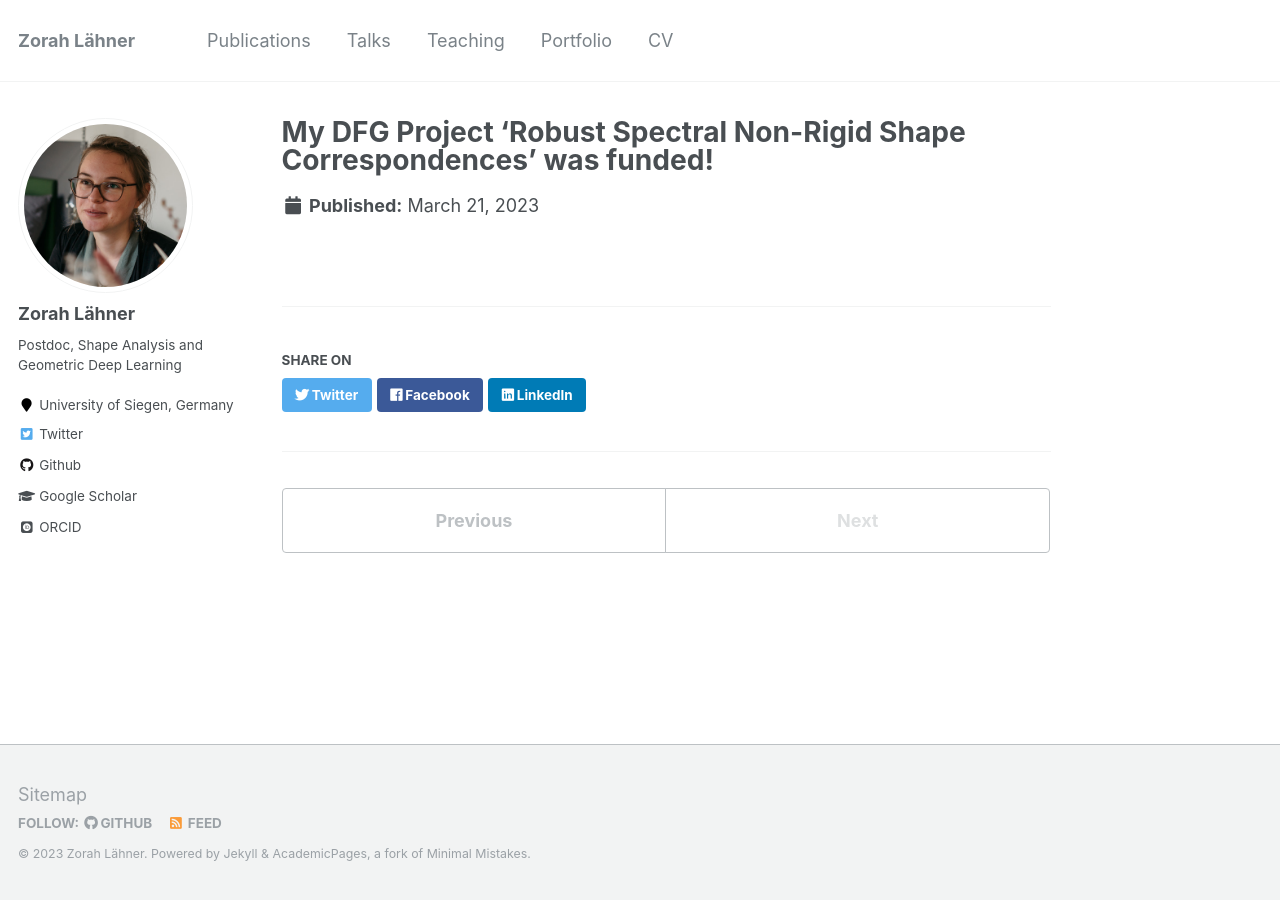
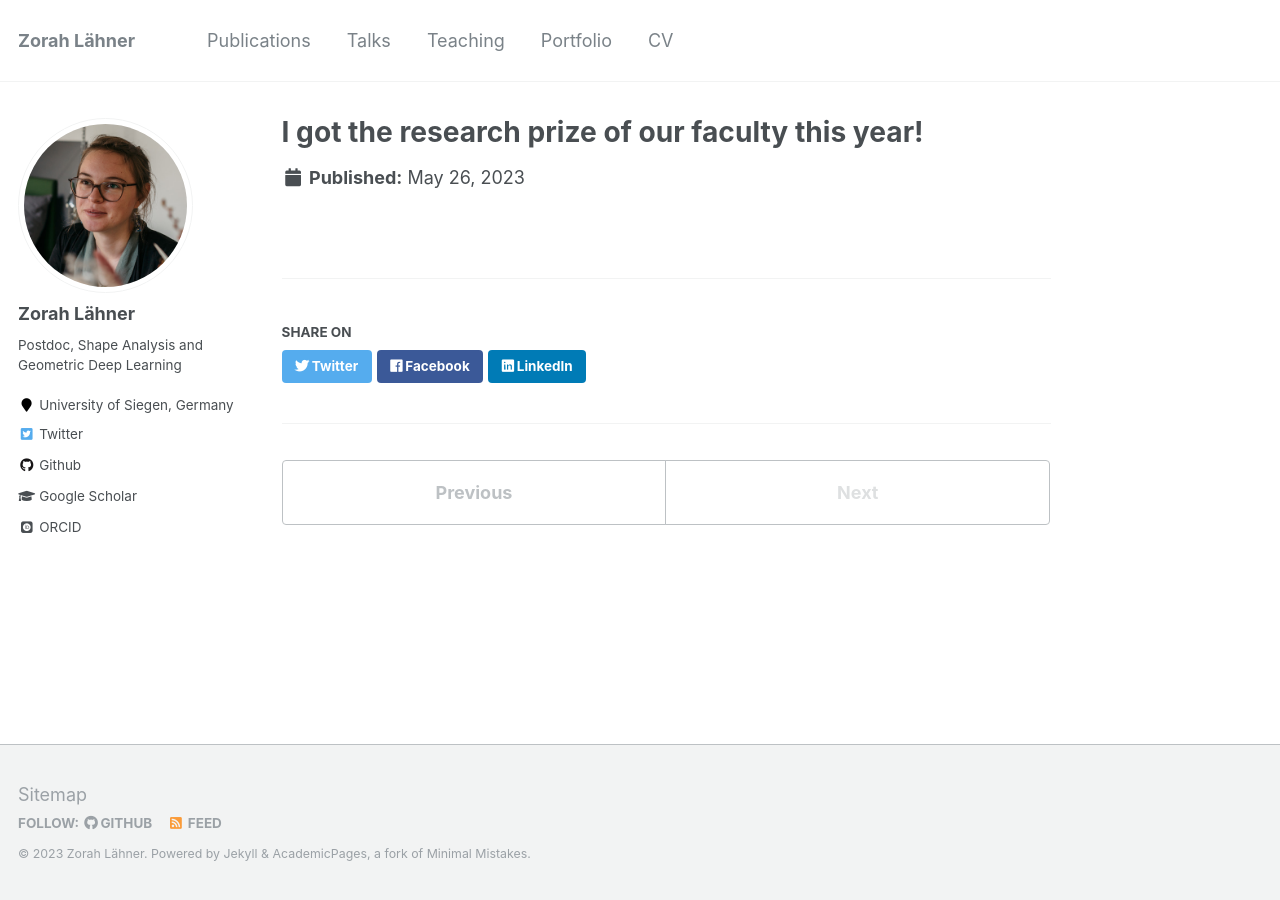
Before and after one commit to zorah/zorah.github.io, a Jekyll site: the page built from _news/2023-05-26-forschungspreis.md, in a window 1280 px wide. Built offline with Jekyll 4.4.1, drawn with Linux system fonts in a browser that asks for light colours; some web fonts are replaced.

Commit message:
updates june

```diff
--- a/_news/2023-05-26-forschungspreis.md
+++ b/_news/2023-05-26-forschungspreis.md
@@ -1,6 +1,6 @@
 ---
-title: "My DFG Project 'Robust Spectral Non-Rigid Shape Correspondences' was funded!"
+title: "I got the research prize of our faculty this year!"
 collection: news
-type: "Funding"
-date: 2023-03-21
+type: "Award"
+date: 2023-05-26
 ---
```
